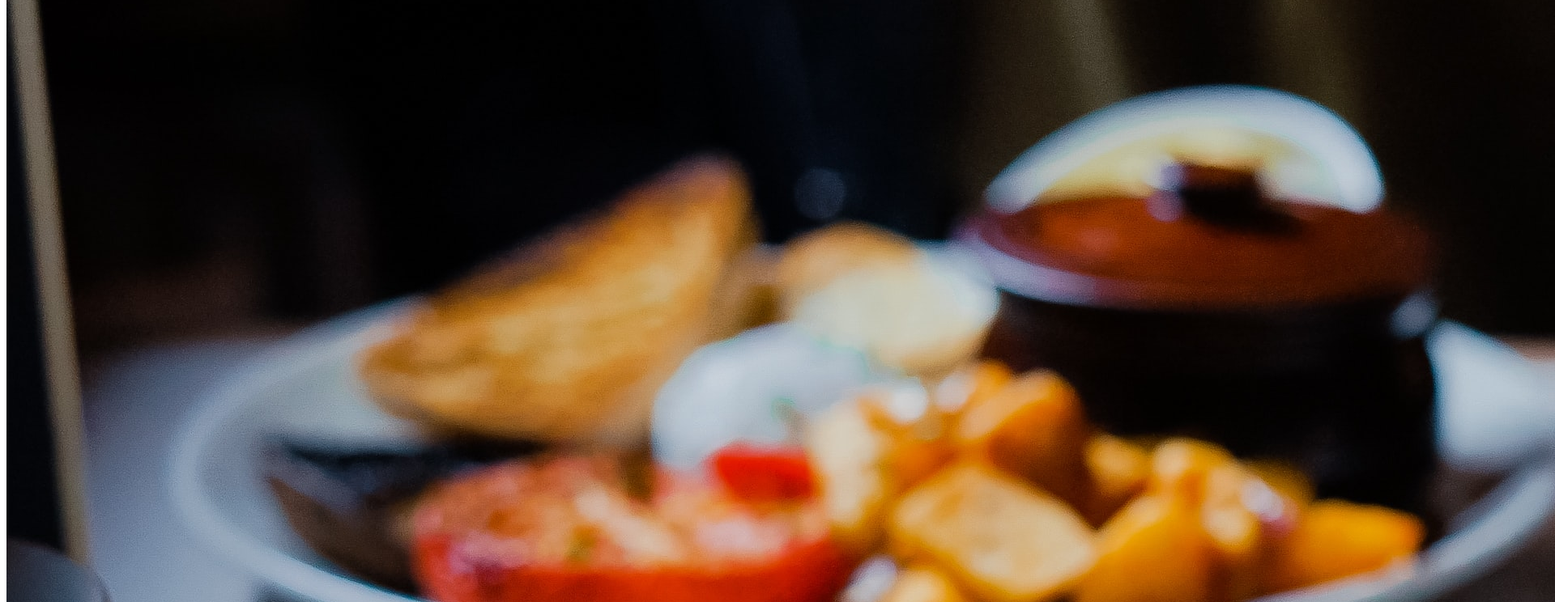
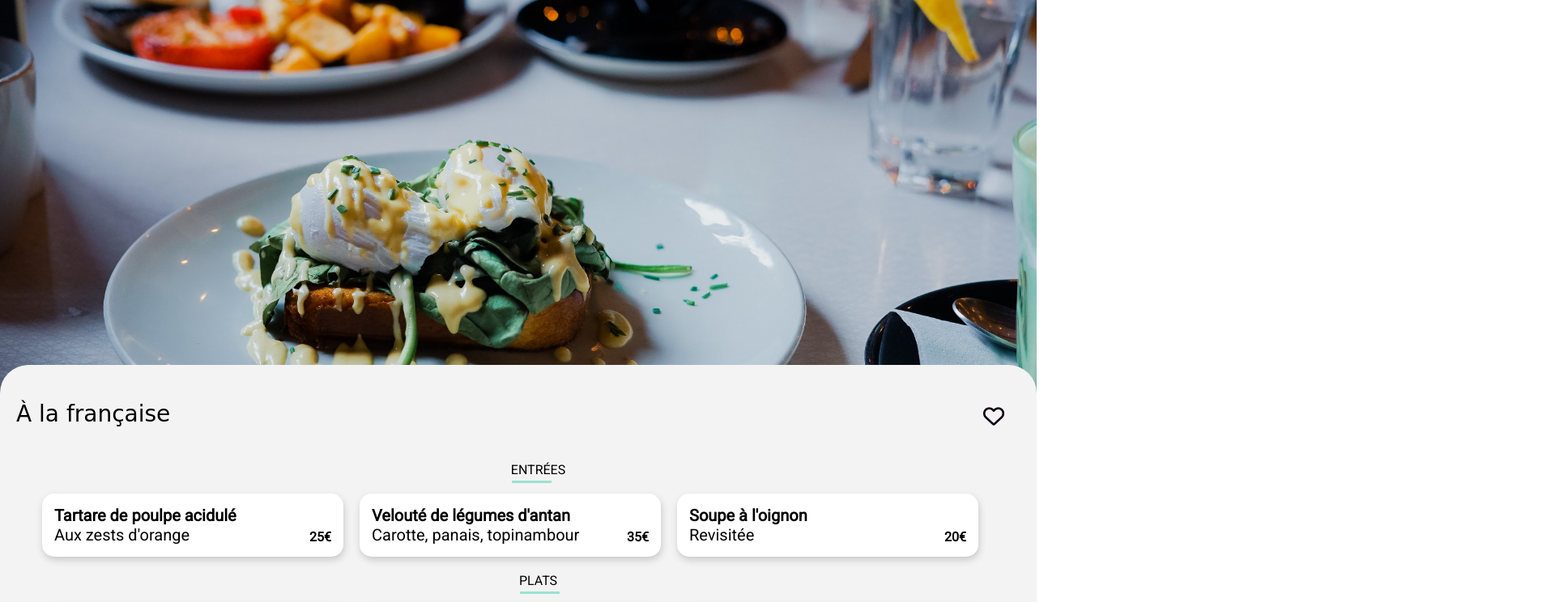
Before and after one commit to DeanCooperley/Projet3, a plain HTML site: page A_la_francaise.html in a window 1280 px wide. Shown: the part 73-817 px from the top of the page at 81% size, 1920 px wide, since content can reach past the window. Drawn offline with Linux system fonts and the light colour scheme; files that its build step writes are made by us from their sources; the site is published under a folder, as on GitHub Pages, so addresses that start at the root find nothing; a web font is replaced by a local one.

Commit message:
Chemin d'accès css

```diff
--- a/A_la_francaise.html
+++ b/A_la_francaise.html
@@ -3,8 +3,8 @@
     <head>
         <meta charset="utf-8">
         <meta name="viewport" content="width=device-width, initial-scale=1.0">
-        <link rel="stylesheet" href="/sass/css/_menu.css">
-        <link rel="stylesheet" href="/sass/css/_responsive.css">
+        <link rel="stylesheet" href="css/_menu.css">
+        <link rel="stylesheet" href="css/_responsive.css">
         <link rel="preconnect" href="https://fonts.googleapis.com">
         <link rel="preconnect" href="https://fonts.gstatic.com" crossorigin>
         <link href="https://fonts.googleapis.com/css2?family=Roboto&family=Shrikhand&display=swap" rel="stylesheet">
```
Also changed, not shown: La_note_enchantee.html (+2 -2 lines), La_palette_du_gout.html (+2 -2 lines), Le_delice_des_sens.html (+2 -2 lines), index.html (+2 -2 lines).
